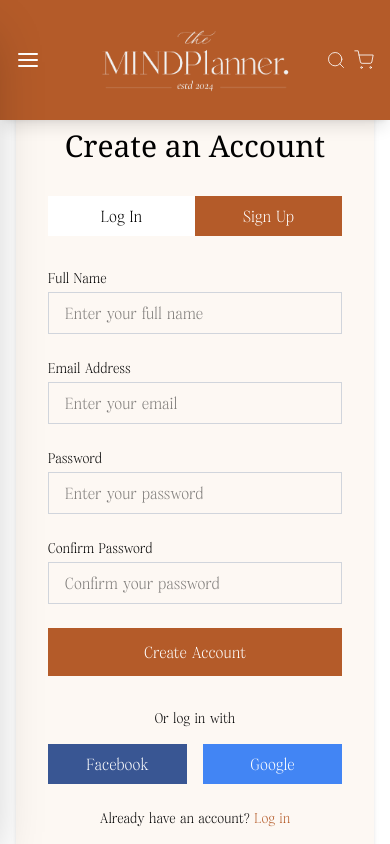
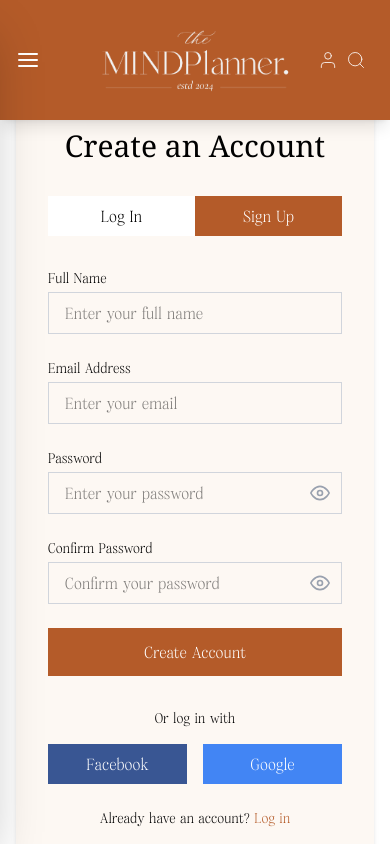
Before and after one commit to Monis9451/course-platform, a React (Vite) app in the folder Course-platform(frontend)/: page /login in a window 390 px wide. Both pictures are taken after a click on the button "Sign up". Shown: the part 144-988 px from the top of the page. Built offline with nearby package versions, Linux system fonts and the light colour scheme; no server answers.

Commit message:
frontednd firebase authentication completed and connect it with login, signup pages!

```diff
--- /dev/null
+++ b/Course-platform(frontend)/src/components/ProtectedRoute.jsx
@@ -0,0 +1,17 @@
+import React from 'react';
+import { Navigate, useLocation } from 'react-router-dom';
+import { useAuth } from '../contexts/AuthContext';
+
+const ProtectedRoute = ({ children }) => {
+  const { user } = useAuth();
+  const location = useLocation();
+
+  if (!user) {
+    // Redirect to login page with return url
+    return <Navigate to="/login" state={{ from: location }} replace />;
+  }
+
+  return children;
+};
+
+export default ProtectedRoute;
--- /dev/null
+++ b/Course-platform(frontend)/src/contexts/AuthContext.jsx
@@ -0,0 +1,49 @@
+import React, { createContext, useContext, useEffect, useState } from 'react';
+import { onAuthStateChanged, signOut } from 'firebase/auth';
+import { auth } from '../config/firebase';
+
+const AuthContext = createContext();
+
+export const useAuth = () => {
+  const context = useContext(AuthContext);
+  if (!context) {
+    throw new Error('useAuth must be used within an AuthProvider');
+  }
+  return context;
+};
+
+export const AuthProvider = ({ children }) => {
+  const [user, setUser] = useState(null);
+  const [loading, setLoading] = useState(true);
+
+  useEffect(() => {
+    const unsubscribe = onAuthStateChanged(auth, (user) => {
+      setUser(user);
+      setLoading(false);
+    });
+
+    return () => unsubscribe();
+  }, []);
+
+  const logout = async () => {
+    try {
+      await signOut(auth);
+      setUser(null);
+    } catch (error) {
+      console.error('Error signing out:', error);
+      throw error;
+    }
+  };
+
+  const value = {
+    user,
+    loading,
+    logout
+  };
+
+  return (
+    <AuthContext.Provider value={value}>
+      {!loading && children}
+    </AuthContext.Provider>
+  );
+};
--- a/Course-platform(frontend)/src/pages/Header.jsx
+++ b/Course-platform(frontend)/src/pages/Header.jsx
@@ -1,19 +1,48 @@
 import React from 'react'
-import { Link } from 'react-router-dom'
-import { FiUser, FiSearch, FiShoppingCart, FiMenu, FiX } from 'react-icons/fi'
+import { Link, useNavigate } from 'react-router-dom'
+import { FiUser, FiSearch, FiShoppingCart, FiMenu, FiX, FiLogOut, FiChevronDown } from 'react-icons/fi'
+import { useAuth } from '../contexts/AuthContext'
 
 const Header = () => {
-  const [isMobileMenuOpen, setIsMobileMenuOpen] = React.useState(false)
+  const [isMobileMenuOpen, setIsMobileMenuOpen] = React.useState(false);
+  const [isProfileDropdownOpen, setIsProfileDropdownOpen] = React.useState(false);
+  const { user, logout } = useAuth();
+  const navigate = useNavigate();
+
   const navigationItems = [
     { name: 'Home', path: '/' },
-    { name: 'Login', path: '/login' },
+    ...(user ? [] : [{ name: 'Login', path: '/login' }]), // Hide login if user is authenticated
     { name: 'All Courses', path: '/courses' },
     { name: 'Unburdening Trauma', path: '/course/1' },
     { name: 'Unburdening Love', path: '/course/2' },
     { name: 'About The Mind Planner', path: '/about' },
     { name: 'Blogs', path: '/blogs' },
     { name: 'Help Center', path: '/support' },
-  ]
+  ];
+
+  const handleLogout = async () => {
+    try {
+      await logout();
+      setIsProfileDropdownOpen(false);
+      navigate('/');
+    } catch (error) {
+      console.error('Error logging out:', error);
+    }
+  };
+
+  // Close dropdown when clicking outside
+  React.useEffect(() => {
+    const handleClickOutside = (event) => {
+      if (!event.target.closest('.profile-dropdown')) {
+        setIsProfileDropdownOpen(false);
+      }
+    };
+
+    document.addEventListener('mousedown', handleClickOutside);
+    return () => {
+      document.removeEventListener('mousedown', handleClickOutside);
+    };
+  }, []);
 
   return (
     <div className="pt-40">
@@ -37,15 +66,57 @@ const Header = () => {
                 className="h-16 md:h-20 w-auto cursor-pointer hover:opacity-90 transition-opacity duration-200"
               />
             </Link>
-          </div>{/* Right - Icons */}
+          </div>          {/* Right - Icons */}
           <div className="flex items-center space-x-2 md:space-x-6">
-            <button className="hidden md:block text-white hover:text-gray-200 transition-colors duration-200">
-              <FiUser className="h-5 w-5" style={{ strokeWidth: 1 }} />
-            </button>
+            {/* User Profile */}
+            {user ? (
+              <div className="relative profile-dropdown">
+                <button
+                  onClick={() => setIsProfileDropdownOpen(!isProfileDropdownOpen)}
+                  className="flex items-center text-white hover:text-gray-200 transition-colors duration-200 space-x-1"
+                >
+                  {user.photoURL ? (
+                    <img
+                      src={user.photoURL}
+                      alt="Profile"
+                      className="h-6 w-6 rounded-full"
+                    />
+                  ) : (
+                    <FiUser className="h-5 w-5" style={{ strokeWidth: 1 }} />
+                  )}
+                  <FiChevronDown className="h-3 w-3 hidden md:block" />
+                </button>
+
+                {/* Dropdown Menu */}
+                {isProfileDropdownOpen && (
+                  <div className="absolute right-0 mt-2 w-64 bg-white rounded-md shadow-lg py-2 z-50 border">
+                    <div className="px-4 py-3 border-b border-gray-200">
+                      <p className="text-sm text-gray-900 font-medium">Signed in as</p>
+                      <p className="text-sm text-gray-600 truncate">{user.email}</p>
+                    </div>
+                    <button
+                      onClick={handleLogout}
+                      className="flex items-center w-full px-4 py-2 text-sm text-gray-700 hover:bg-gray-100 transition-colors duration-200"
+                    >
+                      <FiLogOut className="h-4 w-4 mr-3" />
+                      Sign out
+                    </button>
+                  </div>
+                )}
+              </div>
+            ) : (
+              <Link
+                to="/login"
+                className="text-white hover:text-gray-200 transition-colors duration-200"
+              >
+                <FiUser className="h-5 w-5" style={{ strokeWidth: 1 }} />
+              </Link>
+            )}
+
             <button className="text-white hover:text-gray-200 transition-colors duration-200">
               <FiSearch className="h-5 w-5" style={{ strokeWidth: 1 }} />
             </button>
-            <Link to="/checkout" className="text-white hover:text-gray-200 transition-colors duration-200">
+            <Link to="/checkout" className="hidden md:block text-white hover:text-gray-200 transition-colors duration-200">
               <FiShoppingCart className="h-5 w-5" style={{ strokeWidth: 1 }} />
             </Link>
           </div>
@@ -71,10 +142,38 @@ const Header = () => {
             >
               <FiX className="h-6 w-6" />
             </button>
-          </div>
+          </div>          {/* Menu Items */}
+          <div className="flex-1 px-6 py-4">
+            {/* User info in mobile menu */}
+            {user && (
+              <div className="mb-6 pb-4 border-b border-gray-200">
+                <div className="flex items-center space-x-3 mb-3">
+                  {user.photoURL ? (
+                    <img
+                      src={user.photoURL}
+                      alt="Profile"
+                      className="h-10 w-10 rounded-full"
+                    />
+                  ) : (
+                    <div className="h-10 w-10 bg-[#B45B29] rounded-full flex items-center justify-center">
+                      <FiUser className="h-5 w-5 text-white" />
+                    </div>
+                  )}
+                  <div>
+                    <p className="text-sm font-medium text-[#B45B29]">Signed in as</p>
+                    <p className="text-xs text-gray-600 truncate">{user.email}</p>
+                  </div>
+                </div>
+                <button
+                  onClick={handleLogout}
+                  className="flex items-center w-full text-left text-[#B45B29] hover:text-[#8B3A1A] text-sm py-2 transition-colors duration-200"
+                >
+                  <FiLogOut className="h-4 w-4 mr-3" />
+                  Sign out
+                </button>
+              </div>
+            )}
 
-          {/* Menu Items */}
-          <div className="flex-1 px-6 py-4">
             <div className="space-y-1">
               {navigationItems.map((item, index) => (
                 <Link
--- a/Course-platform(frontend)/src/pages/Login.jsx
+++ b/Course-platform(frontend)/src/pages/Login.jsx
@@ -1,5 +1,7 @@
 import React from 'react'
 import { useState } from 'react'
+import { useNavigate, useLocation } from 'react-router-dom'
+import { FiEye, FiEyeOff } from 'react-icons/fi'
 import {
   createUserWithEmailAndPassword,
   signInWithEmailAndPassword,
@@ -17,9 +19,15 @@ const Login = () => {
     email: '',
     password: '',
     confirmPassword: ''
-  });
-  const [errors, setErrors] = useState({});
+  });  const [errors, setErrors] = useState({});
   const [loading, setLoading] = useState(false);
+  const [showPassword, setShowPassword] = useState(false);
+  const [showConfirmPassword, setShowConfirmPassword] = useState(false);
+  const navigate = useNavigate();
+  const location = useLocation();
+
+  // Get the intended destination from location state
+  const from = location.state?.from?.pathname || '/';
 
   // Google Auth Provider
   const googleProvider = new GoogleAuthProvider();
@@ -75,21 +83,17 @@ const Login = () => {
     if (!validateForm()) return;
 
     setLoading(true);
-    setErrors({});
-
-    try {
+    setErrors({});    try {
       if (isLogin) {
         // Sign in existing user
         const userCredential = await signInWithEmailAndPassword(auth, formData.email, formData.password);
         console.log('User signed in:', userCredential.user);
-        // You can redirect user here or update app state
-        alert('Successfully signed in!');
+        navigate(from, { replace: true }); // Redirect to intended page or home
       } else {
         // Create new user
         const userCredential = await createUserWithEmailAndPassword(auth, formData.email, formData.password);
         console.log('User created:', userCredential.user);
-        // You can update user profile with name here if needed
-        alert('Account created successfully!');
+        navigate(from, { replace: true }); // Redirect to intended page or home
       }
     } catch (error) {
       console.error('Authentication error:', error);
@@ -127,13 +131,10 @@ const Login = () => {
   // Handle Google authentication
   const handleGoogleAuth = async () => {
     setLoading(true);
-    setErrors({});
-
-    try {
+    setErrors({});    try {
       const result = await signInWithPopup(auth, googleProvider);
       console.log('Google sign in successful:', result.user);
-      alert('Successfully signed in with Google!');
-      // You can redirect user here or update app state
+      navigate(from, { replace: true }); // Redirect to intended page or home
     } catch (error) {
       console.error('Google auth error:', error);
       let errorMessage = 'Google authentication failed. Please try again.';
@@ -228,20 +229,32 @@ const Login = () => {
               {errors.email && (
                 <p className="mt-1 text-sm text-red-600">{errors.email}</p>
               )}
-            </div>
-              <div>
+            </div>            <div>
               <label htmlFor="password" className="block text-sm font-medium text-black mb-1">
                 Password
               </label>
+              <div className="relative">
                 <input
                   id="password"
                   name="password"
-                type="password"
+                  type={showPassword ? "text" : "password"}
                   value={formData.password}
                   onChange={handleInputChange}
-                className={`w-full px-4 py-2 border ${errors.password ? 'border-red-500' : 'border-gray-300'} focus:outline-none focus:ring-2 focus:ring-primary`}
+                  className={`w-full px-4 py-2 pr-12 border ${errors.password ? 'border-red-500' : 'border-gray-300'} focus:outline-none focus:ring-2 focus:ring-primary`}
                   placeholder="Enter your password"
                 />
+                <button
+                  type="button"
+                  onClick={() => setShowPassword(!showPassword)}
+                  className="absolute inset-y-0 right-0 flex items-center pr-3 text-gray-400 hover:text-gray-600"
+                >
+                  {showPassword ? (
+                    <FiEyeOff className="h-5 w-5" />
+                  ) : (
+                    <FiEye className="h-5 w-5" />
+                  )}
+                </button>
+              </div>
               {errors.password && (
                 <p className="mt-1 text-sm text-red-600">{errors.password}</p>
               )}
@@ -251,21 +264,34 @@ const Login = () => {
               <div className="text-right">
                 <a href="#" className="text-sm text-primary hover:underline">
                   Forgot password?
-                </a>
-              </div>            ) : (
+                </a>              </div>            ) : (
               <div>
                 <label htmlFor="confirmPassword" className="block text-sm font-medium text-black mb-1">
                   Confirm Password
                 </label>
+                <div className="relative">
                   <input
                     id="confirmPassword"
                     name="confirmPassword"
-                  type="password"
+                    type={showConfirmPassword ? "text" : "password"}
                     value={formData.confirmPassword}
                     onChange={handleInputChange}
-                  className={`w-full px-4 py-2 border ${errors.confirmPassword ? 'border-red-500' : 'border-gray-300'} focus:outline-none focus:ring-2 focus:ring-primary`}
+                    className={`w-full px-4 py-2 pr-12 border ${errors.confirmPassword ? 'border-red-500' : 'border-gray-300'} focus:outline-none focus:ring-2 focus:ring-primary`}
                     placeholder="Confirm your password"
-                />                {errors.confirmPassword && (
+                  />
+                  <button
+                    type="button"
+                    onClick={() => setShowConfirmPassword(!showConfirmPassword)}
+                    className="absolute inset-y-0 right-0 flex items-center pr-3 text-gray-400 hover:text-gray-600"
+                  >
+                    {showConfirmPassword ? (
+                      <FiEyeOff className="h-5 w-5" />
+                    ) : (
+                      <FiEye className="h-5 w-5" />
+                    )}
+                  </button>
+                </div>
+                {errors.confirmPassword && (
                   <p className="mt-1 text-sm text-red-600">{errors.confirmPassword}</p>
                 )}
               </div>
```
Also changed, not shown: Course-platform(frontend)/src/App.jsx (+5 -2 lines), 1 other file (tests, documents, lock files or other folders). Lines whose indentation alone changed are shown as unchanged.
